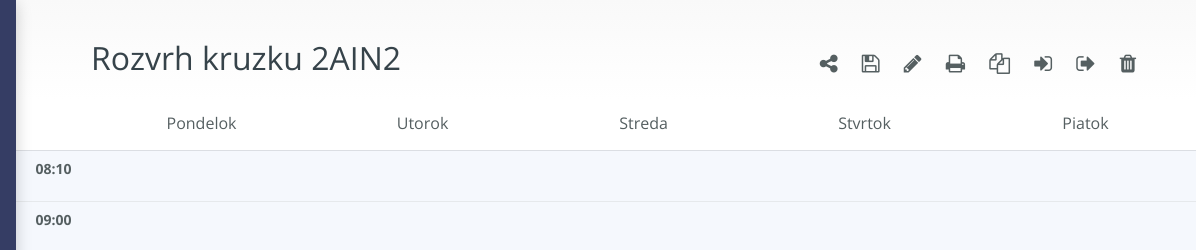
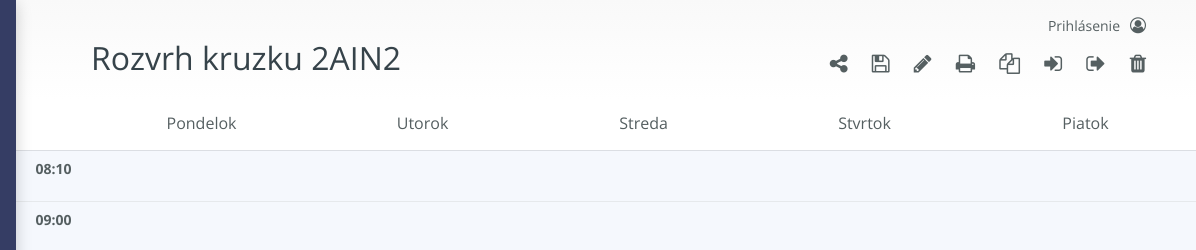
Before and after one commit to timoransky/candle, a website: page index.html in a window 1280 px wide. Shown: the top 250 px of the page, 84-1280 px from the left. Drawn offline with nearby package versions, Linux system fonts and the light colour scheme.

Commit message:
Some changes

```diff
--- a/assets/_src/sass/style.scss
+++ b/assets/_src/sass/style.scss
@@ -341,7 +341,7 @@ body {
 		overflow: hidden;
 	}
 
-	&__timetable_name {
+	&__header_name {
 		font-size: 2em;
 		font-weight: 100;
 		color: #36434a;
@@ -355,21 +355,62 @@ body {
 		}
 	}
 
-	&__timetable_controls {
+	&__header_controls {
+		display: flex;
+		justify-content: space-between;
+		align-items: flex-end;
+		flex-direction: column;
 		margin-right: 50px;
 
+		@media screen and (max-width: 996px) {
+			width: 100%;
+			margin-right: 0;
+			padding-top: 20px;
+		}
+	}
+
+	&__header_user_row {
+		margin-bottom: 20px;
+		font-size: 14px;
+
+		@media screen and (max-width: 996px) {
+			margin-bottom: 0;
+			display: none;
+		}
+
+		a {
+			&:hover {
+				cursor: pointer;
+				color: darken($text, 50);
+			}
+		}
+
+		i {
+			font-size: 16px;
+			margin: 0 10px;
+
+			&:last-of-type {
+				margin-right: 0;
+			}
+
+		}
+	}
+
+	&__header_controls_row {
 		@media screen and (max-width: 996px) {
 			width: 100%;
 			display: flex;
 			justify-content: space-between;
 			align-items: center;
-			margin-right: 0;
-			padding-top: 20px;
 		}
 
 		i {
 			font-size: 1.3em;
 			margin: 0 10px;
+
+			&:last-of-type {
+				margin-right: 0;
+			}
 
 			@media screen and (max-width: 996px) {
 				margin: 5px;
@@ -381,6 +422,7 @@ body {
 			}
 		}
 	}
+
 }
 
 .timetable {
--- a/index.html
+++ b/index.html
@@ -75,10 +75,14 @@
         </div>
         <div class="content">
             <div class="content__header">
-                <div class="content__timetable_name">
+                <div class="content__header_name">
                     <p>Rozvrh kruzku 2AIN2</p>
                 </div>
-                <div class="content__timetable_controls">
+                <div class="content__header_controls">
+                    <div class="content__header_user_row">
+                        <a href="">Prihlásenie<i class="fa fa-user-circle-o" aria-hidden="true"></i></a>
+                    </div>
+                    <div class="content__header_controls_row">
                         <i class="fa fa-share-alt" aria-hidden="true"></i>
                         <i class="fa fa-floppy-o" aria-hidden="true"></i>
                         <i class="fa fa-pencil" aria-hidden="true"></i>
@@ -87,6 +91,7 @@
                         <i class="fa fa-sign-in" aria-hidden="true"></i>
                         <i class="fa fa-sign-out" aria-hidden="true"></i>
                         <i class="fa fa-trash" aria-hidden="true"></i>
+                    </div>
                 </div>
             </div>
             <div class="content__timetable">
```
Also changed, not shown: assets/css/style.css, assets/css/style.min.css. Lines whose indentation alone changed are shown as unchanged.
